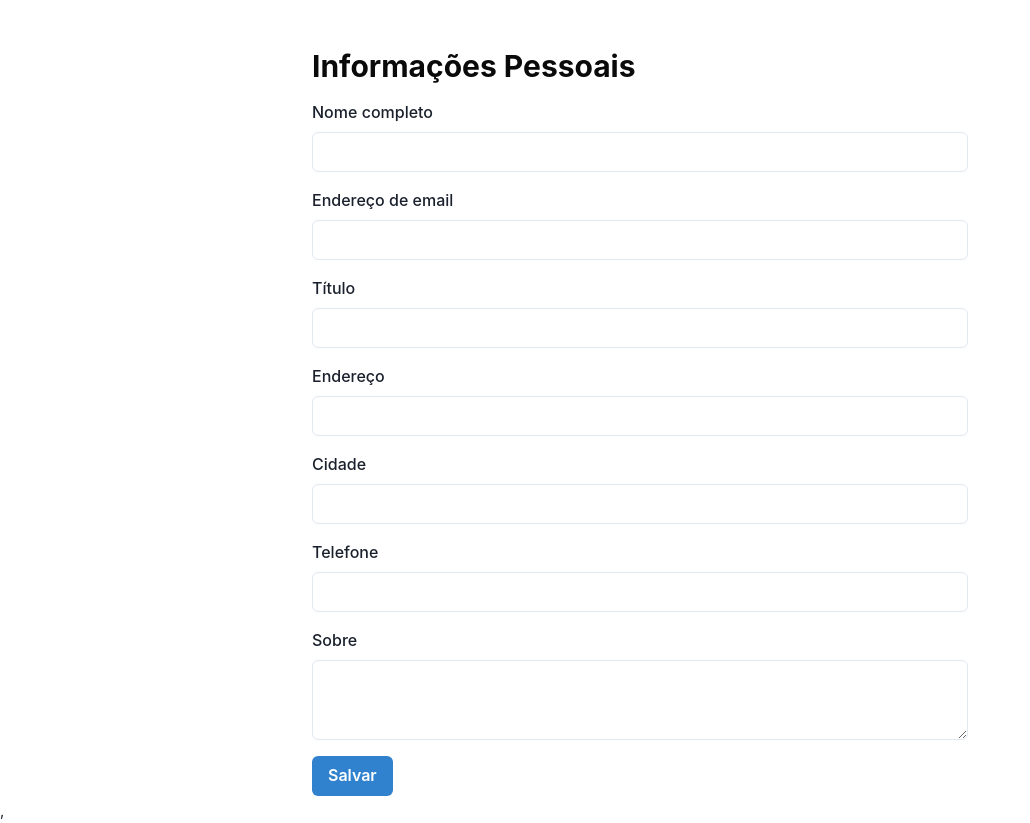
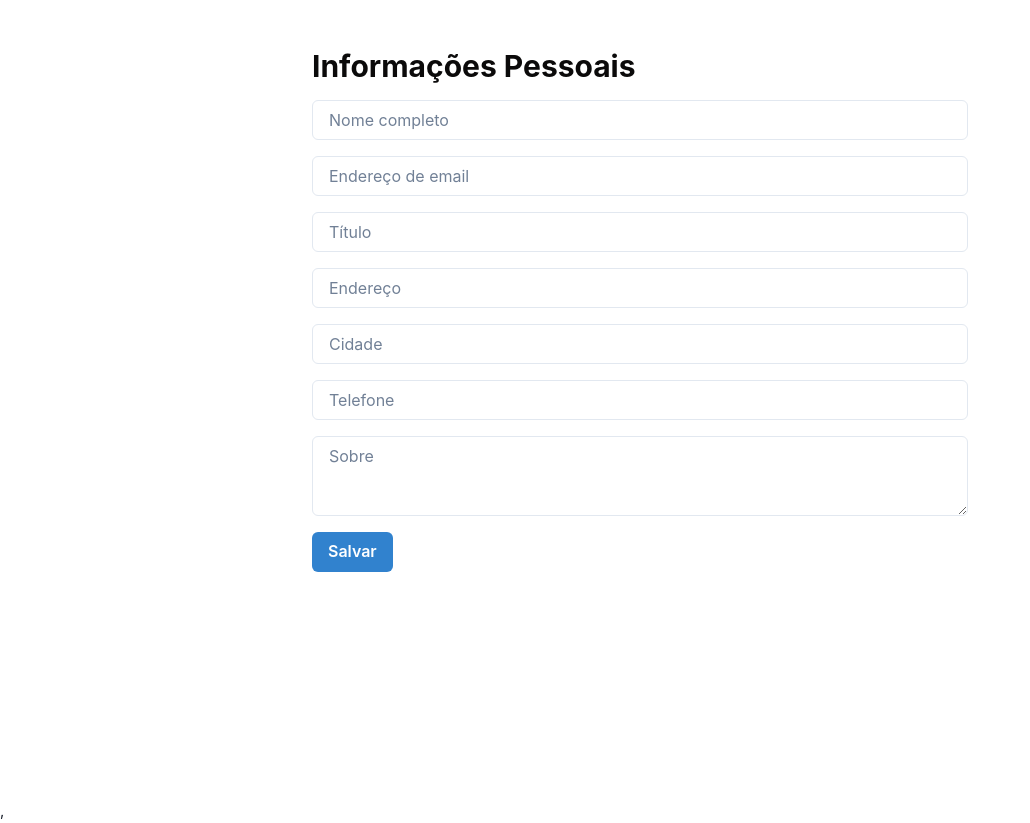
Before and after one commit to f3gomes/vite-resume-builder, a React (Vite) app: page /edit-step-one in a window 1280 px wide. Shown: the whole page, without its empty margins (0-1030 px from the left). Built offline with nearby package versions, Linux system fonts and the light colour scheme.

Commit message:
Update inputs placeholders

```diff
--- a/src/components/forms/EditFormFive.tsx
+++ b/src/components/forms/EditFormFive.tsx
@@ -97,34 +97,34 @@ export function EditFormStepFive() {
                   {references?.map((item: any) => {
                     return (
                       <div key={item._id}>
-                        <FormLabel>Nome</FormLabel>
                         <Input
                           type="text"
                           name={"name"}
+                          placeholder="Nome"
                           defaultValue={item.name}
                           onChange={(e) => handleUpdateReference(item._id, e)}
                         />
 
-                        <FormLabel>Título</FormLabel>
                         <Input
                           type="text"
                           name={"title"}
+                          placeholder="Título"
                           defaultValue={item.title}
                           onChange={(e) => handleUpdateReference(item._id, e)}
                         />
 
-                        <FormLabel>Telefone</FormLabel>
                         <Input
                           type="text"
                           name={"phone"}
+                          placeholder="Telefone"
                           defaultValue={item.phone}
                           onChange={(e) => handleUpdateReference(item._id, e)}
                         />
 
-                        <FormLabel>Email</FormLabel>
                         <Input
                           type="text"
                           name={"email"}
+                          placeholder="Email"
                           defaultValue={item.email}
                           onChange={(e) => handleUpdateReference(item._id, e)}
                         />
@@ -140,6 +140,7 @@ export function EditFormStepFive() {
                   {hobbys?.map((item: any) => {
                     return (
                       <div key={item._id}>
+                        <i className={item.icon}></i>
                         <Input
                           type="text"
                           name={"name"}
--- a/src/components/forms/EditFormFour.tsx
+++ b/src/components/forms/EditFormFour.tsx
@@ -1,11 +1,10 @@
 import {
   Button,
-  FormControl,
-  FormLabel,
-  Heading,
   Input,
   Spinner,
+  Heading,
   Textarea,
+  FormControl,
 } from "@chakra-ui/react";
 import { useNavigate } from "react-router-dom";
 import { IUserData } from "../../types/userData";
@@ -79,26 +78,26 @@ export function EditFormStepFour() {
                   {experiences?.map((item: any) => {
                     return (
                       <div key={item._id}>
-                        <FormLabel>Título</FormLabel>
                         <Input
                           type="text"
+                          name={"title"}
+                          placeholder={"Cargo"}
                           defaultValue={item.title}
-                          name={"title"}
                           onChange={(e) => handleUpdateExperience(item._id, e)}
                         />
 
-                        <FormLabel>Empresa</FormLabel>
                         <Input
                           type="text"
+                          name={"yearCompany"}
+                          placeholder={"Empresa"}
                           defaultValue={item.yearCompany}
-                          name={"yearCompany"}
                           onChange={(e) => handleUpdateExperience(item._id, e)}
                         />
 
-                        <FormLabel>Descrição</FormLabel>
                         <Textarea
+                          name={"description"}
+                          placeholder={"Descrição"}
                           defaultValue={item.description}
-                          name={"description"}
                           onChange={(e) => handleUpdateExperience(item._id, e)}
                         />
                       </div>
--- a/src/components/forms/EditFormOne.tsx
+++ b/src/components/forms/EditFormOne.tsx
@@ -48,10 +48,10 @@ export function EditFormStepOne() {
               formDataInputs.map((item, index) => {
                 return (
                   <FormControl key={index}>
-                    <FormLabel>{item.label}</FormLabel>
                     {item.type === "textarea" ? (
                       <Textarea
                         name={item.value}
+                        placeholder={item.label}
                         required={item.required}
                         onChange={handleUpdateValue}
                         defaultValue={userData && userData.about}
@@ -60,6 +60,7 @@ export function EditFormStepOne() {
                       <Input
                         type={item.type}
                         name={item.value}
+                        placeholder={item.label}
                         required={item.required}
                         onChange={handleUpdateValue}
                         defaultValue={userData && userData[item.value]}
--- a/src/components/forms/EditFormTwo.tsx
+++ b/src/components/forms/EditFormTwo.tsx
@@ -91,10 +91,10 @@ export function EditFormStepTwo() {
                   {socials?.map((item: any) => {
                     return (
                       <div key={item._id}>
-                        <FormLabel>{item.name}</FormLabel>
                         <Input
                           type="text"
                           name={"link"}
+                          placeholder={item.name}
                           defaultValue={item.link}
                           onChange={(e) => handleUpdateSocial(item._id, e)}
                         />
--- a/src/styles/form.css
+++ b/src/styles/form.css
@@ -64,3 +64,9 @@
   gap: 0.6rem;
   margin-top: 2rem;
 }
+
+.skills-container > div {
+  display: flex;
+  align-items: center;
+  gap: 0.6rem;
+}
```
